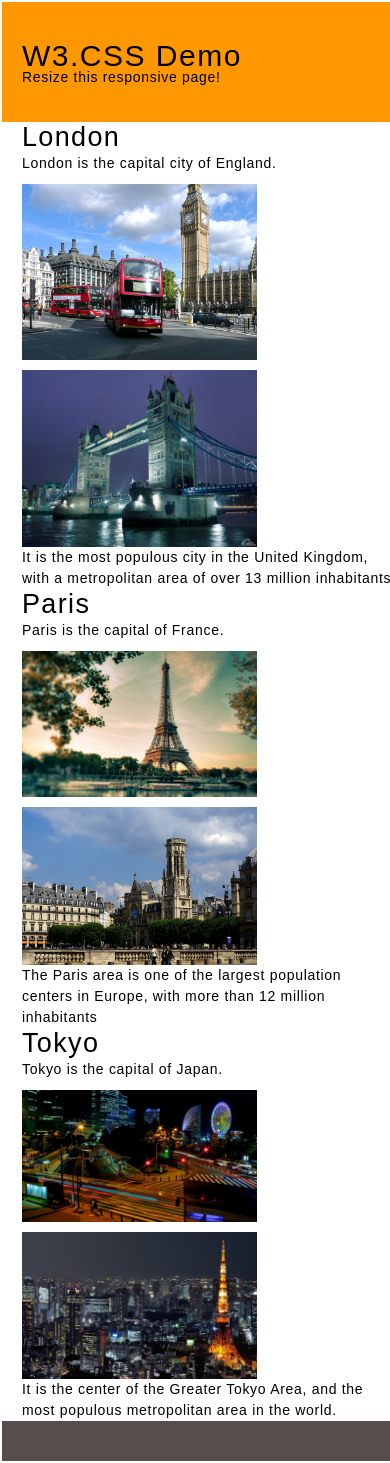
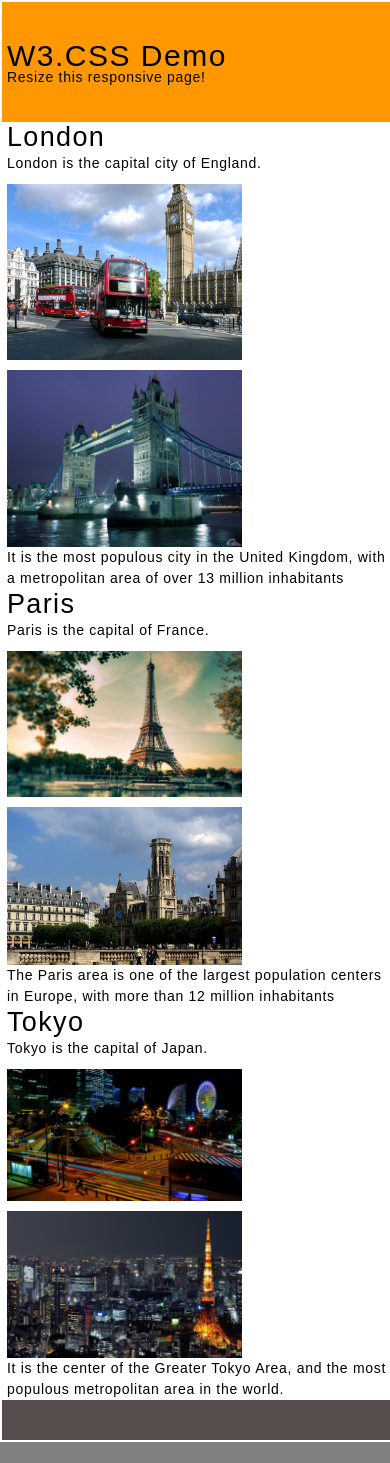
Before and after one commit to Ruslan1386/DZ_8, a plain HTML site: page DZ_8_1/index.html in a window 390 px wide. After the commit the page ends 1442 px from the top, so only its background shows below. Drawn offline with Linux system fonts and the light colour scheme.

Commit message:
corrected DZ

```diff
--- a/DZ_8_1/css/adaptive.css
+++ b/DZ_8_1/css/adaptive.css
@@ -1,6 +1,12 @@
 @media (max-width: 960px) {
 	main {
 		display: block;
+	}
+
+	h1, p, h2 {
+		width: 100%;
+		max-width: 955px;
+		margin: 0 5px 0 5px;
 	}
 
 	.city {
@@ -16,6 +22,18 @@
 }
 
 @media (max-width: 768px) {
+	header {
+		width: 100%;
+		max-width: 763px;
+	}
+	footer {
+		width: 100%;
+		max-width: 763px;
+	}
+	h1, p, h2 {
+		width: 100%;
+		max-width: 743px;
+	}
 	.wrapper {
 		width: 100%;
 		max-width: 768px;
@@ -30,21 +48,51 @@
 	}
 }
 
+@media (max-width: 600px) {
+	header {
+		width: 100%;
+		max-width: 595px;
+	}
+	footer {
+		width: 100%;
+		max-width: 595px;
+	}
+	h1, p, h2 {
+		width: 100%;
+		max-width: 580px;
+	}
+	.wrapper {
+		width: 100%;
+		max-width: 600px;
+	}
+	.city {
+		max-width: 580px;
+		margin: 0 auto;
+	}
+	img {
+		width: 100%;
+		max-width: 275px;
+	}
+}
 @media (max-width: 568px) {
 	header {
 		width: 100%;
-		max-width: 568px;
+		max-width: 563px;
 	}
 	footer {
 		width: 100%;
-		max-width: 568px;
+		max-width: 563px;
+	}
+	h1, p, h2 {
+		width: 100%;
+		max-width: 543px;
 	}
 	.wrapper {
 		width: 100%;
 		max-width: 568px;
 	}
 	.city {
-		max-width: 568px;
+		max-width: 563px;
 	}
 	img {
 		width: 100%;
@@ -55,18 +103,23 @@
 @media (max-width: 320px) {
 	header {
 		width: 100%;
-		max-width: 320px;
+		max-width: 315px;
+	}
+	h1, p, h2 {
+		width: 100%;
+		max-width: 300px;
 	}
 	footer {
 		width: 100%;
-		max-width: 320px;
+		max-width: 315px;
 	}
 	.wrapper {
 		width: 100%;
-		max-width: 320px;
+		max-width: 315px;
 	}
 	.city {
-		max-width: 320px;
+		width: 100%;
+		max-width: 315px;
 	}
 	img {
 		width: 100%;
--- a/DZ_8_2/css/style.css
+++ b/DZ_8_2/css/style.css
@@ -37,7 +37,7 @@ main {
 #walk {
 	width: 380px;
 	display: inline-block;
-	margin: 35px 0 0 35px;
+	margin: 35px 0 35px 0 ;
 }
 #walk p {
 	margin-top: 25px;
```
Also changed, not shown: DZ_8_2/css/adaptive.css (+12 -11 lines).
